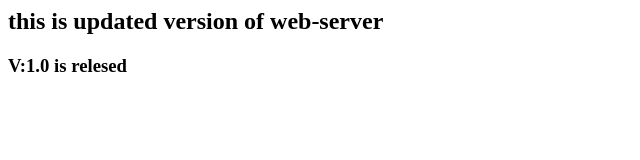
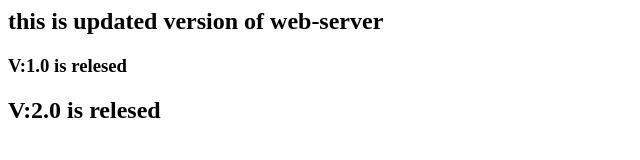
Before and after one commit to praful-dharme/1-may-test, a plain HTML site: page index.html in a window 1280 px wide. Shown: the whole page, without its empty margins (0-640 px from the left). Drawn offline with Linux system fonts and the light colour scheme.

Commit message:
commit v:20

```diff
--- a/index.html
+++ b/index.html
@@ -2,3 +2,7 @@
 
 
 <h3> V:1.0 is relesed </h3>
+
+
+
+<h2> V:2.0 is relesed </h3>
```
